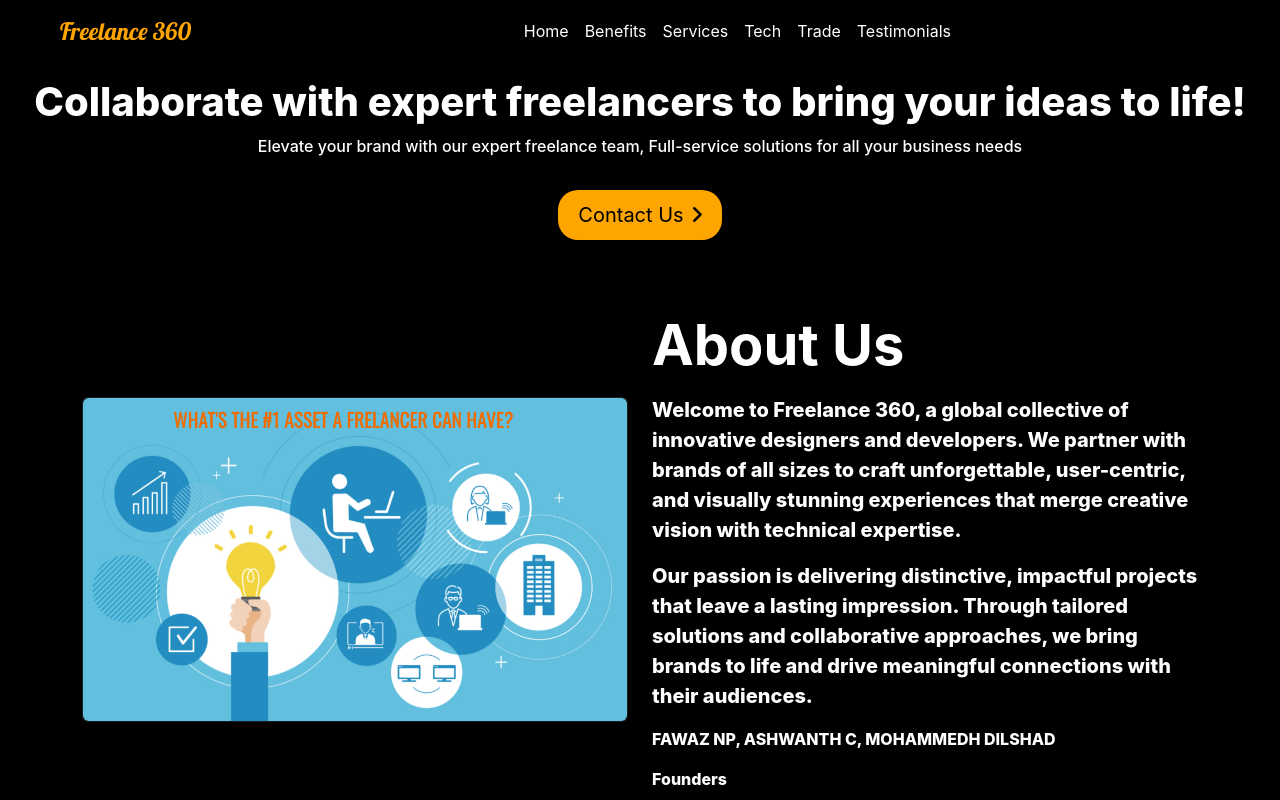
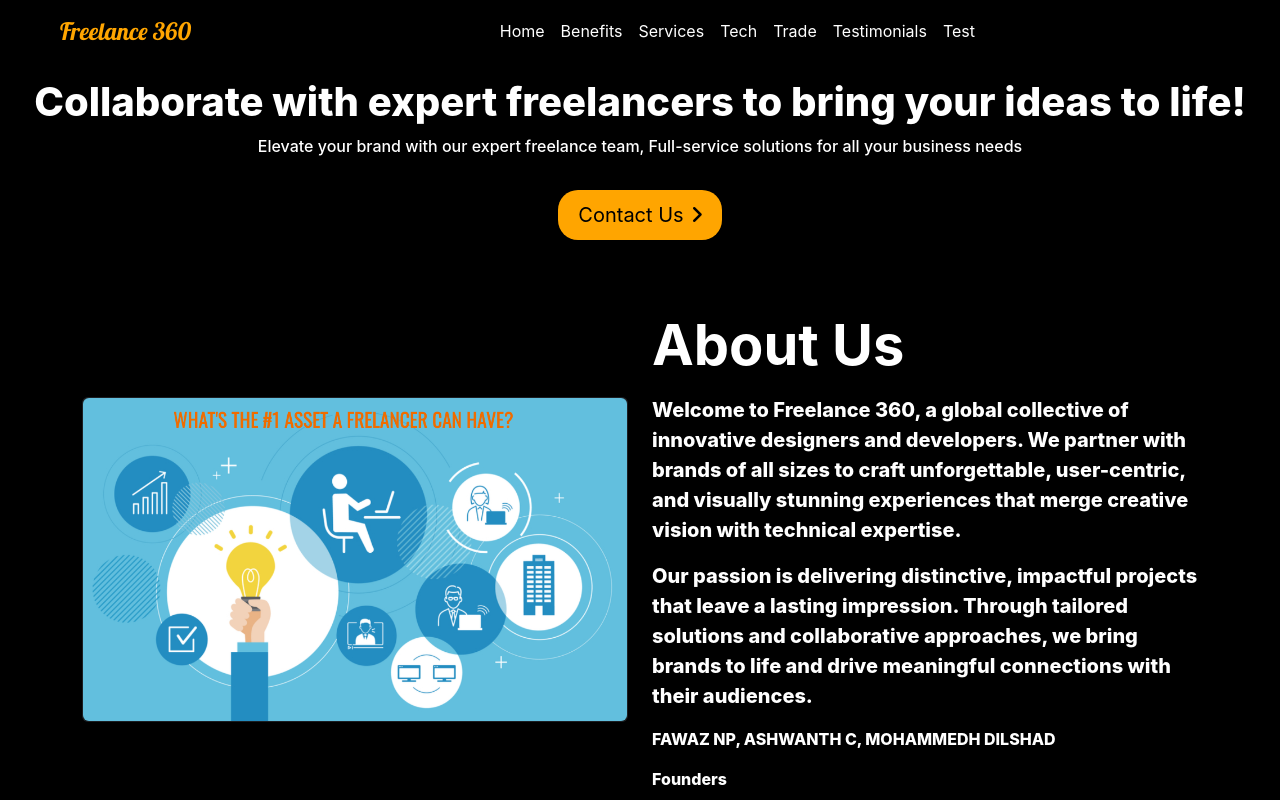
Before and after one commit to 17Ashwanth/freelance360, a React (Create React App) app: page / in a window 1280 px wide. Shown: the top 800 px of the page. Built offline with nearby package versions, Linux system fonts and the light colour scheme.

Commit message:
header added

```diff
--- a/src/Components/Header.jsx
+++ b/src/Components/Header.jsx
@@ -37,12 +37,15 @@
                             </li>
                             <li className="nav-item">
                                 <a className="nav-link active text-white" aria-current="page" href="#tech">Tech</a>
-                            </li>
+                            </li><p></p>
                             <li className="nav-item">
                                 <a className="nav-link active text-white" aria-current="page" href="#trade">Trade</a>
                             </li>
                             <li className="nav-item">
                                 <a className="nav-link active text-white" aria-current="page" href="#reviews">Testimonials</a>
+                            </li>
+                            <li className="nav-item">
+                                <a className="nav-link active text-white" aria-current="page" href="#reviews">Test</a>
                             </li>
                         </ul>
                     </div>
```
